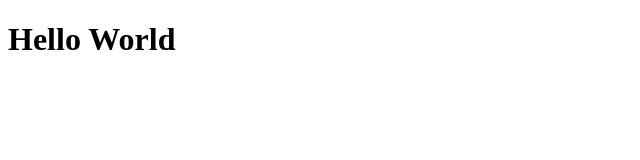
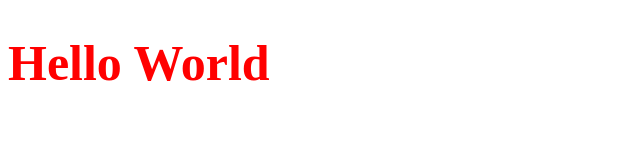
Before and after one commit to Usman551/HelloWorld, a plain HTML site: page index.html in a window 1280 px wide. Shown: the whole page, without its empty margins (0-640 px from the left). Drawn offline with Linux system fonts and the light colour scheme.

Commit message:
Add CSS file

```diff
--- a/index.html
+++ b/index.html
@@ -4,6 +4,7 @@
     <meta charset="UTF-8">
     <meta name="viewport" content="width=device-width, initial-scale=1.0">
     <title>Hello-World-Project</title>
+    <link rel="stylesheet" href="style.css">
 </head>
 <body>
     <h1>Hello World</h1>
--- /dev/null
+++ b/style.css
@@ -0,0 +1,4 @@
+h1{
+    color: red;
+    font-size: 50px;
+}
```
